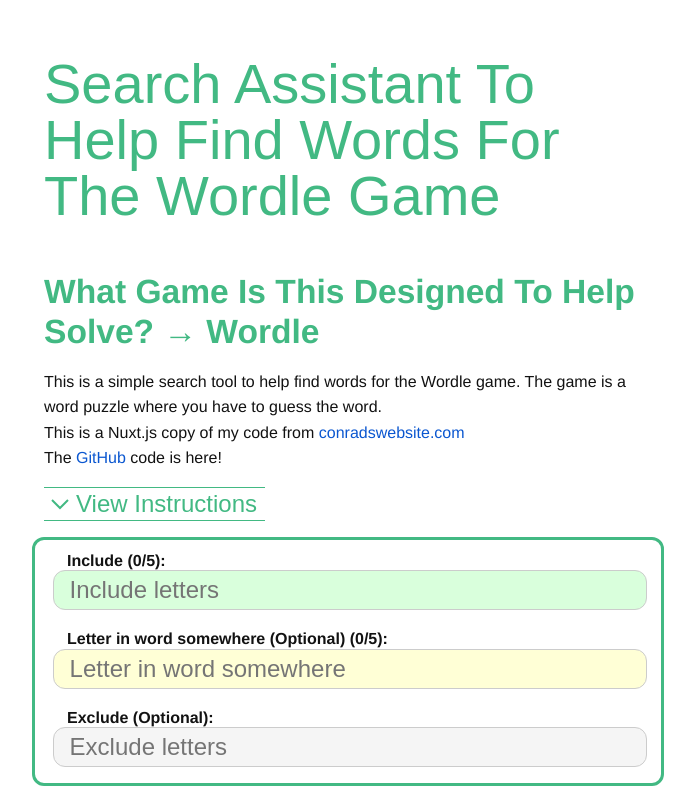
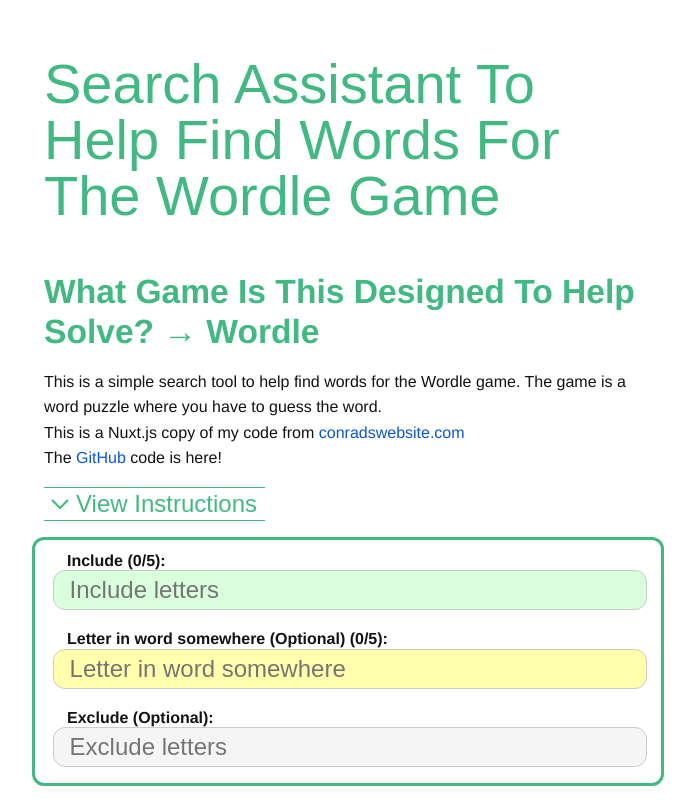
Before and after one commit to conrizzo/search-wordle-words, a Nuxt app: page / in a window 1280 px wide. Shown: the top 800 px of the page, without its empty margins (292-987 px from the left). Built offline with nearby package versions, Linux system fonts and the light colour scheme.

Commit message:
some polishing and cleanup

```diff
--- a/pages/index.vue
+++ b/pages/index.vue
@@ -13,10 +13,11 @@
     }
   ],
   link: [
+    /*
     {
       rel: 'canonical',
       href: 'https://conradswebsite.com/projects/search-assistant-to-help-find-words-for-the-wordle-game'
-    }
+    }*/
   ],
   bodyAttrs: {
     class: 'test'
@@ -98,7 +99,7 @@
     // singular/plural message of both input fields
     if (secondAndThirdDuplicateLetters.length > 0 && duplicates.length > 0) {
       duplicateLettersErrorMessage.value = `The error letters are <b>${duplicates.join(', ').toUpperCase()}</b> in the first input field,
-      and <b>${secondAndThirdDuplicateLetters.join(', ').toUpperCase()}</b> in the 2nd input field!`;
+  and <b>${secondAndThirdDuplicateLetters.join(', ').toUpperCase()}</b> in the 2nd input field!`;
     }
     // singular
     else if (duplicates.length === 1) {
@@ -130,7 +131,6 @@
   if (checkForDuplicateLetters(userInput.value) === true) {
     return;
   }
-
   invalidInput.value = false; // Remove the error message on the next submission if error is fixed!
   getOutputSuccessMessage(); // submission successful message
   // if any input is not a letter this says find exact character position matches
@@ -159,10 +159,6 @@
     }
   }
 };
-
-
-
-
 </script>
 
 
@@ -266,7 +262,7 @@
 
             <label for="userInput2" class="include-label-text">Letter in word somewhere (Optional) ({{ secondInputLength
             }}):</label>
-            <input id="userInput2" class="input-field-style" style="background-color: rgb(255, 255, 214);"
+            <input id="userInput2" class="input-field-style" style="background-color: rgb(255, 255, 172);"
               placeholder="Letter in word somewhere" type="text" v-model="userInputInWordSomewhere" maxlength="5" />
 
             <label for="userInput3" class="include-label-text">Exclude (Optional):</label>
```
